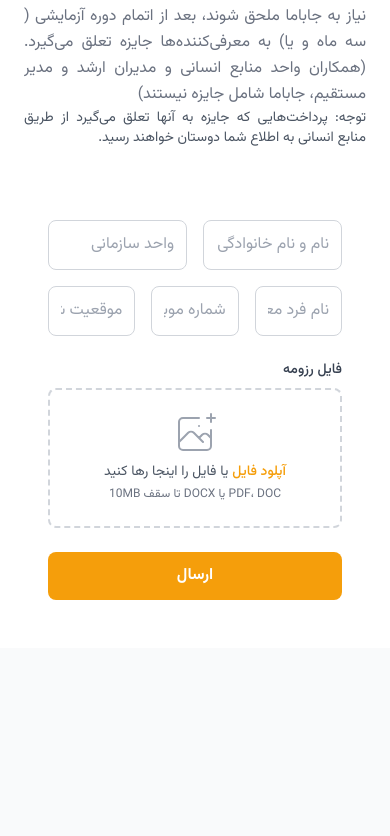
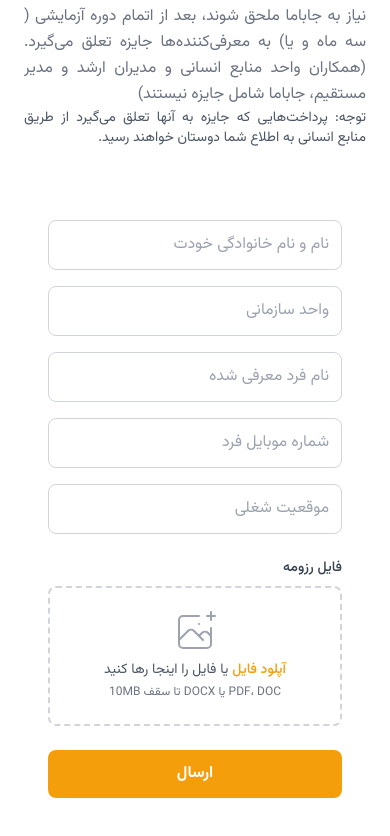
Before and after one commit to espitman/jbm-hr-life, a Nuxt app: page /referral in a window 390 px wide. Shown: the part 2410-3246 px from the top of the page. Before the commit the page ends 3058 px from the top, so only its background shows below. Built offline with nearby package versions, Linux system fonts and the light colour scheme.

Commit message:
fix: make form inputs full width on mobile view

```diff
--- a/components/referral/Form.vue
+++ b/components/referral/Form.vue
@@ -4,7 +4,7 @@
       <!-- Table Layout for Form Fields -->
       <div class="grid gap-4">
         <!-- First Row: 2 columns -->
-        <div class="grid grid-cols-2 gap-4">
+        <div class="grid grid-cols-1 md:grid-cols-2 gap-4">
           <div>
             <input
               type="text"
@@ -22,7 +22,7 @@
         </div>
 
         <!-- Second Row: 3 columns -->
-        <div class="grid grid-cols-3 gap-4">
+        <div class="grid grid-cols-1 md:grid-cols-3 gap-4">
           <div>
             <input
               type="text"
--- a/pages/military-service.vue
+++ b/pages/military-service.vue
@@ -4,7 +4,7 @@
 
     <!-- Full width image -->
     <div class="w-full">
-      <img src="/images/military/1.jpg" alt="خدمت سربازی" class="w-full" />
+      <img src="~/public/images/military/1.jpg" alt="خدمت سربازی" class="w-full" />
     </div>
 
     <!-- Options Component -->
```
